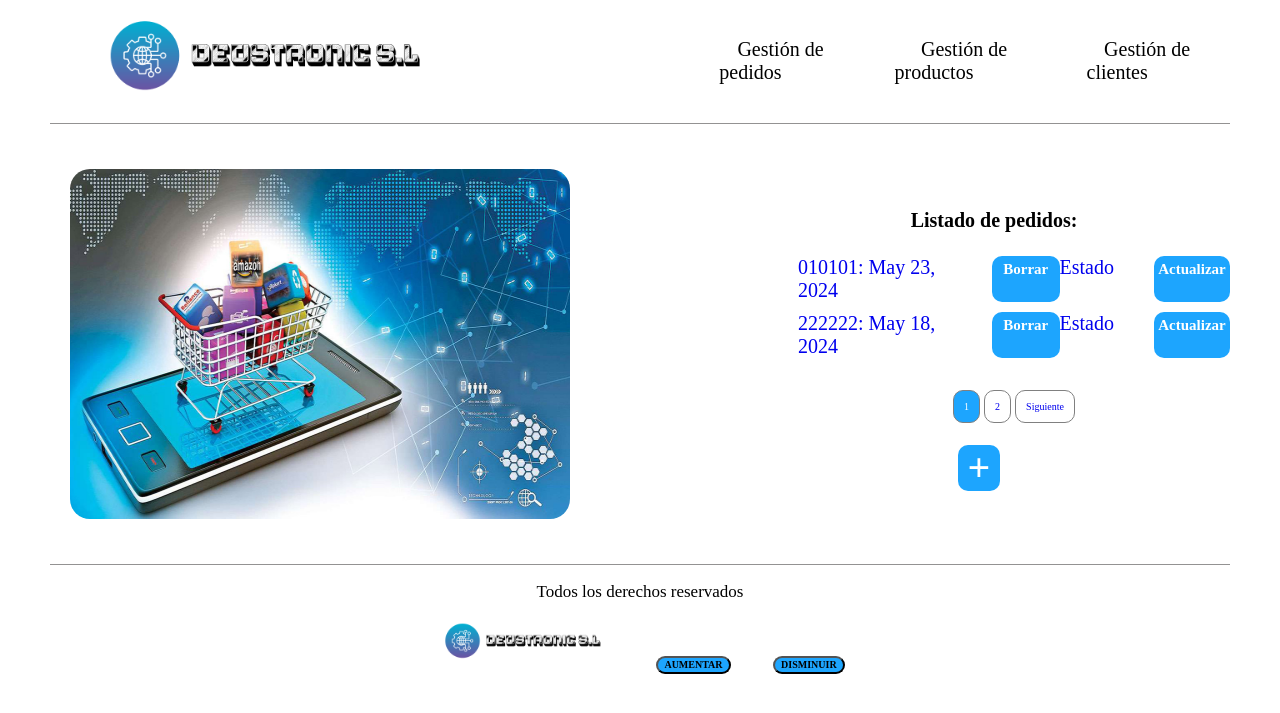
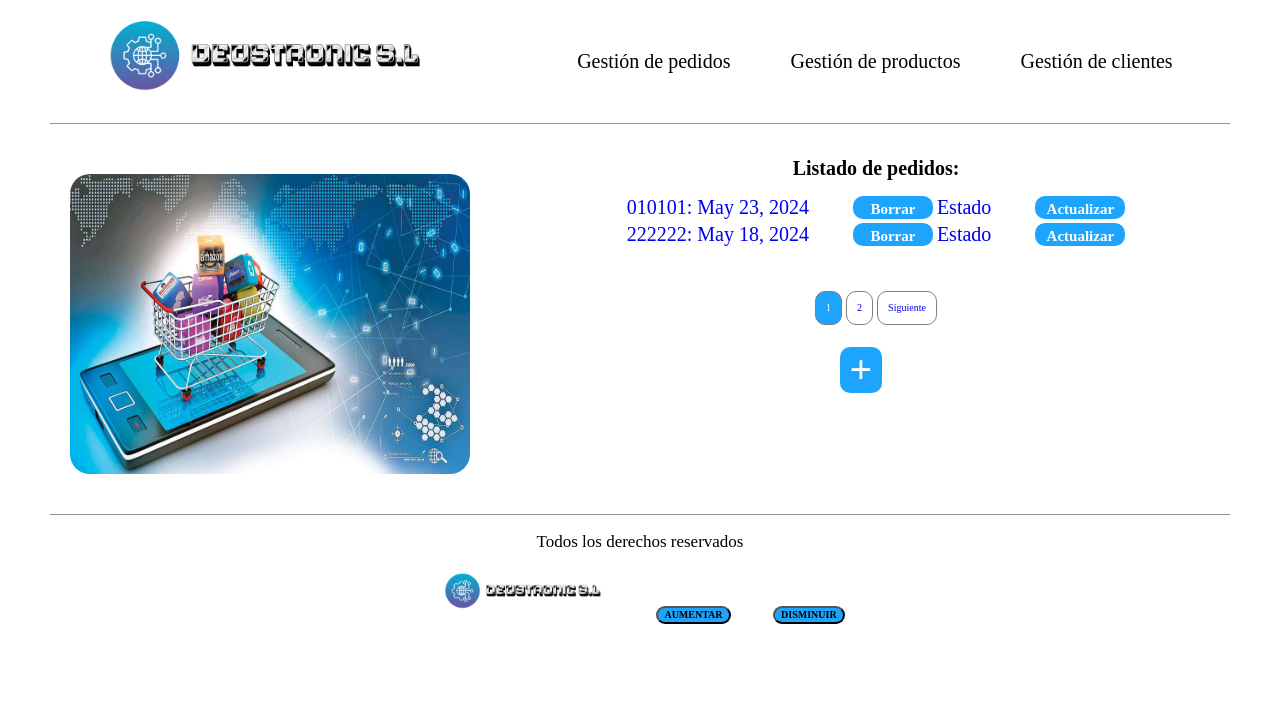
Before and after one commit to markelDeusto/Entregable2-3-4, a Django app: page /deustronic/pedido/ in a window 1280 px wide. Shown: the top 713 px of the page. Run offline with Django 4.2, Linux system fonts and the light colour scheme; data comes from the database, SQL or seed files in the repository; both versions use the stored data as it was after the commit.

Commit message:
cambio de listado a tablas y formulario de producto-pedido actualizado

```diff
--- a/proyecto1/empresaDjango/static/css/styles.css
+++ b/proyecto1/empresaDjango/static/css/styles.css
@@ -24,10 +24,6 @@ a {
     padding: 1rem;
     border-bottom: 1px solid #2e2c2c83;
     margin: 0 5rem 0 5rem;
-}
-
-.nav-principal img {
-    margin-right: 13rem;
 }
 
 @media (max-width: 769px) {
@@ -187,8 +183,9 @@ a {
 .contenedor-principal-index {
     margin: 2rem 5rem 2rem 5rem;
     display: grid;
-    min-height: 40rem;
-    grid-template-columns: 60% 40%;
+    height: 35rem;
+    grid-template-columns: 40% 60%;
+
 }
 
 @media (max-width: 769px) {
@@ -211,14 +208,15 @@ a {
 .parte-izquierda {
     display: flex;
     margin-left: 2rem;
+    margin-top: 3rem;
     align-items: center;
-    height: 40rem;
+    height: 30rem;
 }
 
 .parte-izquierda img {
     border-radius: 2rem;
-    width: 50rem;
-    height: 35rem;
+    width: 40rem;
+    height: 30rem;
 }
 
 @media (max-width: 769px) {
@@ -238,7 +236,6 @@ a {
     display: flex;
     flex-direction: column;
     align-items: center;
-    justify-content: center;
     height: 40rem;
 }
 
@@ -300,7 +297,7 @@ a {
     display: flex;
     justify-content: center;
     align-items: center;
-    min-height: 65rem;
+    min-height: 35rem;
 
 }
 
@@ -553,7 +550,7 @@ a {
     flex-direction: column;
     align-items: center;
     justify-content: center;
-    min-height: 65rem;
+    min-height: 35rem;
 }
 
 .formularios h1 {
@@ -571,7 +568,7 @@ a {
 
 @media (max-width: 769px) {
     .contenedor-principal-formularios {
-        height: 75rem;
+        height: 45rem;
         font-size: 1rem;
     }
 }
--- a/proyecto1/empresaDjango/templates/detail_pedido.html
+++ b/proyecto1/empresaDjango/templates/detail_pedido.html
@@ -23,8 +23,8 @@
                 </tr>
                 <tr>
                     <td>PRODUCTOS</td>
-                    <td><button class="boton_mostrar" id="mostrar">Mostrar los pedidos</button></td>
-                    <td><button class="boton_ocultar" id="ocultar">Ocultar los pedidos</button></td>
+                    <td><button class="boton_mostrar" id="mostrar">Mostrar los productos</button></td>
+                    <td><button class="boton_ocultar" id="ocultar">Ocultar los productos</button></td>
                 </tr>
                 {% for detalle in detalles_pedido %}
                     <tr class="productos_mostrar">
--- a/proyecto1/empresaDjango/templates/index_pedido.html
+++ b/proyecto1/empresaDjango/templates/index_pedido.html
@@ -8,24 +8,28 @@
         </div>
         <div class="parte-derecha">
             <h1>Listado de pedidos:</h1>
-            <ul>
+            <table class="listados">
                 {% if mensaje %}
                     <div class="producto_eliminado" role="alert">
                         <a> Pedido elimindo exitosamente</a>
                     </div>
                 {% endif %}
 
+
                 {% for p in listado_pedidos %}
-                    <li class="listados">
-                        <a href="{% url 'detail_ped' p.cod_pedido %}">
-                            {{ p.cod_pedido }}: {{ p.fecha }}
-                        </a>
-                        <div class="boton_borrar"><a href="{% url 'borrar_pedido' p.cod_pedido %}"> Borrar </a></div>
-                        <div class="boton_estado"><a href="#" data-cod_pedido="{{ p.cod_pedido }}"> Estado </a></div>
-                        <div class="boton_actualizar"><a href="{% url 'actualizar_pedido' p.cod_pedido %}">
-                            Actualizar </a></div>
-                    </li>
+                    <tr>
+                        <td>
+                            <a href="{% url 'detail_ped' p.cod_pedido %}">
+                                {{ p.cod_pedido }}: {{ p.fecha }}
+                            </a>
+                        </td>
+
+                        <td><div class="boton_borrar"><a href="{% url 'borrar_pedido' p.cod_pedido %}"> Borrar </a></div></td>
+                        <td><div class="boton_estado"><a href="#" data-cod_pedido="{{ p.cod_pedido }}"> Estado </a></div></td>
+                        <td><div class="boton_actualizar"><a href="{% url 'actualizar_pedido' p.cod_pedido %}">Actualizar </a></div></td>
+                    </tr>
                 {% endfor %}
+            </table>
                 {% if is_paginated %}
                     <div class="contenedor-paginacion">
                         <ul class="paginacion">
@@ -58,7 +62,7 @@
 
 
 
-            </ul>
+
             <div class="boton_crear_pedidos">
                 <a href="{% url 'pedido_create' %}"> + </a>
             </div>
--- a/proyecto1/empresaDjango/views.py
+++ b/proyecto1/empresaDjango/views.py
@@ -157,20 +157,6 @@ class index_productoListView(ListView):
         context['formulario'] = self.formulario
         return context
 
-def index_producto(request):
-    formulario = FiltrarForm(request.GET)
-    productos = Producto.objects.all()
-
-    if formulario.is_valid():
-        id_categoria = formulario.cleaned_data.get('categoria')
-        max_precio = formulario.cleaned_data.get('max_precio')
-        if id_categoria:
-            productos = productos.filter(categoria_id=id_categoria)
-
-        if max_precio is not None:
-            productos = productos.filter(precio_unidad__lt=max_precio)
-
-    return render(request, 'index_producto.html', {'formulario': formulario, 'listado_productos': productos})
 
 def detail_producto(request, cod_producto):
     producto = get_object_or_404(Producto, cod_producto=cod_producto)
@@ -216,7 +202,7 @@ class ProductoCreateView(View):
     def get(self, request):
         formulario = ProductoForm()
         context = {'formulario': formulario}
-        return render(request, 'producto_create.html', {'formulario': formulario})
+        return render(request, 'producto_create.html', context)
 
     def post(self, request):
         formulario = ProductoForm(data=request.POST)
@@ -233,11 +219,14 @@ class PedidoProductoCreateView(View):
         return render(request, 'producto_pedido.html', context)
 
     def post(self, request, cod_pedido):
+        pedido = get_object_or_404(Pedido, cod_pedido=cod_pedido)
         formulario = ProductoPedidoForm(data=request.POST)
         if formulario.is_valid():
-            formulario.save()
+            producto_pedido = formulario.save(commit=False)
+            producto_pedido.pedido = pedido
+            producto_pedido.save()
             return redirect('pregunta', cod_pedido=cod_pedido)
-        return render(request, 'producto_pedido.html', {'formulario': formulario, cod_pedido: cod_pedido})
+        return render(request, 'producto_pedido.html', {'formulario': formulario, 'cod_pedido': cod_pedido})
 
 
 class ConfirmarProductoView(View):
```
Also changed, not shown: proyecto1/empresaDjango/forms.py (+1 -10 lines), proyecto1/empresaDjango/templates/index_cliente.html (+9 -7 lines), proyecto1/empresaDjango/templates/index_producto.html (+11 -10 lines), proyecto1/db.sqlite3.
